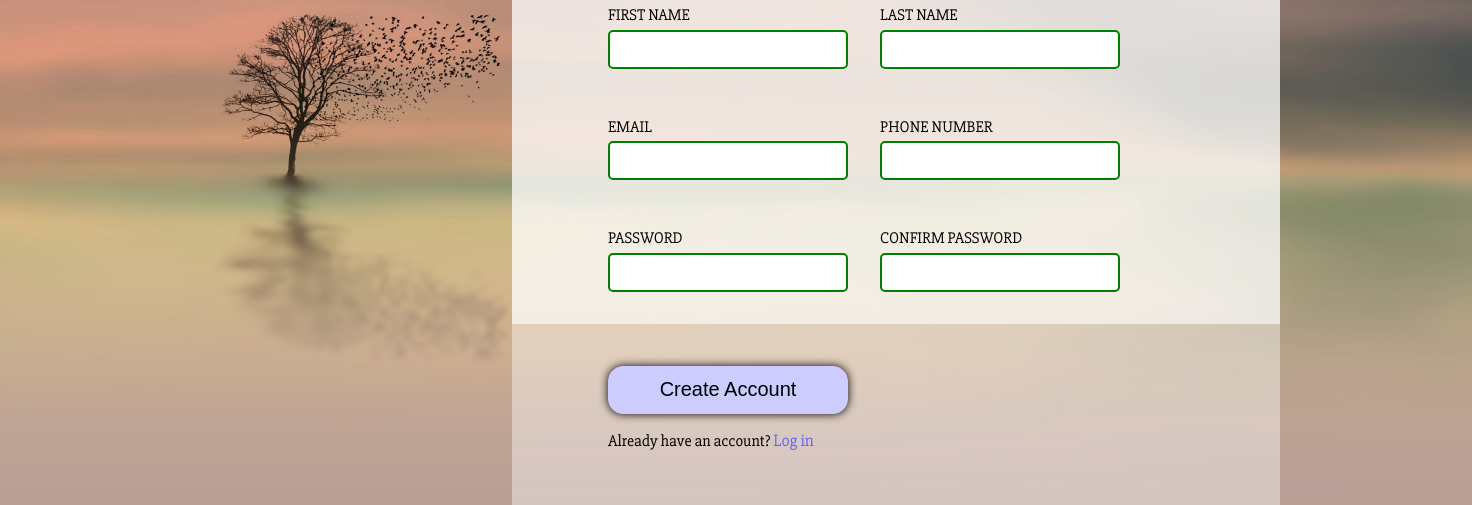
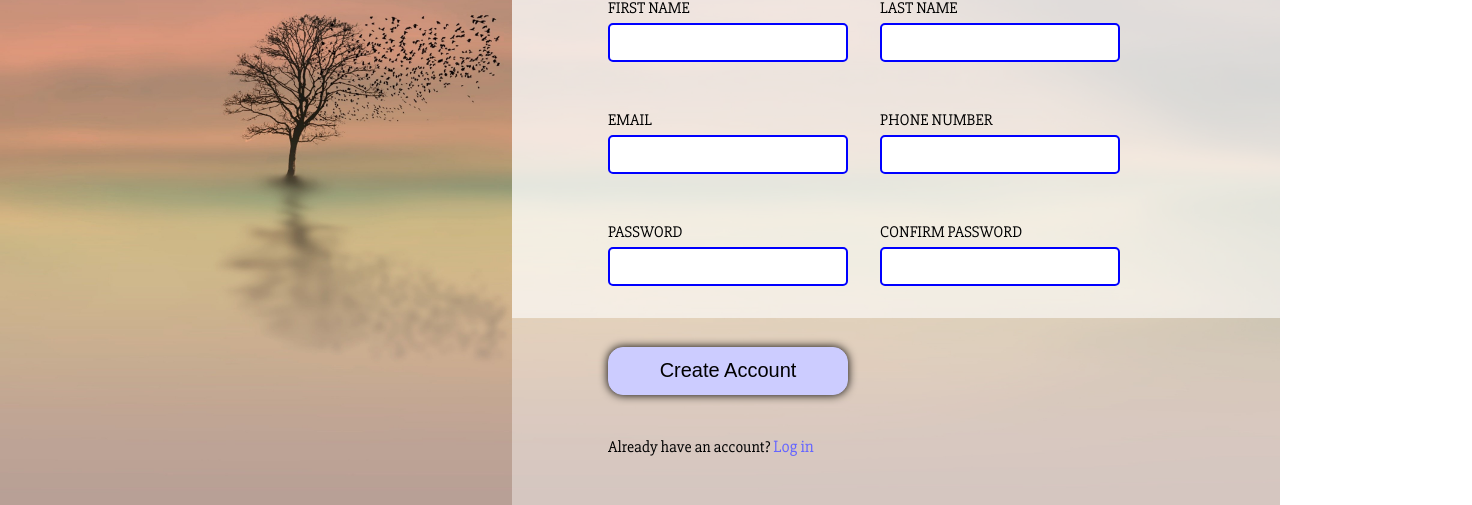
Before and after one commit to DragicevicS/form, a plain HTML site: page index.html in a window 1280 px wide. Shown: the part 295-800 px from the top of the page, 1472 px wide, since content can reach past the window. Drawn offline with Linux system fonts and the light colour scheme; a web font is replaced by a local one.

Commit message:
Finish project

```diff
--- /dev/null
+++ b/confirm.js
@@ -0,0 +1,15 @@
+const pass = document.querySelector('#password');
+const conPass = document.querySelector('#confirm-password');
+const error = document.querySelector('.error');
+
+conPass.addEventListener('keyup', () => {
+  if (pass.value !== conPass.value) {
+    error.textContent = "* Passwords do not match";
+    pass.style.border = "solid 2px red";
+    conPass.style.border = "solid 2px red";
+  } else {
+    error.textContent = '';
+    pass.style.border = "solid 2px green";
+    conPass.style.border = "solid 2px green";
+  };
+});
--- a/index.html
+++ b/index.html
@@ -6,52 +6,52 @@
   <meta name="viewport" content="width=device-width, initial-scale=1.0">
   <title>Sign-up form</title>
   <link rel="stylesheet" href="style.css">
+  <script src="confirm.js" defer></script>
 </head>
 <body>
   <div class="logo-cont">
     <img src="images/icon.png" alt="">
-    <h1>NICE LOGO</h1>
+    <h1>NICE LOGO&trade;</h1>
   </div>
   <div class="form-cont">
     <div class="text">
       <h2>This is not a real online service! You know you need something like this in your life to help you realize your deepest dreams. Sing up <em>now</em> to get started.</h2>
       <h2>You <em>know</em> you want to.</h2>
     </div>
-    <div class="form">
-      <form action="#" method="post">
+    <form action="#" onsubmit="console.log('submitted')">
+      <div class="form">
         <fieldset>
-          <legend>Let's do this!</legend>
+          <legend><b>Let's do this!</b></legend>
           <div>
           <label for="first-name">FIRST NAME</label><br>
-          <input type="text" name="first-name" id="first-name">
+          <input type="text" name="first-name" id="first-name" required>
           </div>
           <div>
             <label for="last-name">LAST NAME</label><br>
-            <input type="text" name="last-name" id="last-name">
+            <input type="text" name="last-name" id="last-name" required>
           </div>
           <div>
             <label for="email">EMAIL</label><br>
-            <input type="email" name="email" id="email">
+            <input type="email" name="email" id="email" required>
           </div>
           <div>
             <label for="phone-number">PHONE NUMBER</label><br>
-            <input type="tel" name="phone-number" id="phone-number">
+            <input type="tel" name="phone-number" id="phone-number" required>
           </div>
           <div>
             <label for="password">PASSWORD</label><br>
-            <input type="password" name="password" id="password"><br>
+            <input type="password" name="password" id="password" required><br>
           </div>
           <div>
             <label for="confirm-password">CONFIRM PASSWORD</label><br>
-            <input type="password" name="confirm-password" id="confirm-password"><br>
-            <label></label>
+            <input type="password" name="confirm-password" id="confirm-password" required><br>
+            <span class="error"></span>
           </div>
-
         </fieldset>
-      </form>
-    </div>
-    <div class="submit">
-      <button type="submit">Create Account</button>
+      </div>
+      <input type="submit" name="submit" id="submit" value="Create Account">
+    </form>
+    <div class="login">
       <p>Already have an account? <a href="#">Log in</a></p>
     </div>
   </div>
--- a/style.css
+++ b/style.css
@@ -48,6 +48,12 @@ body {
   padding: 0 6rem;
 }
 
+form {
+  display: flex;
+  flex-direction: column;
+  gap: 1.5rem;
+}
+
 .form {
   display: flex;
   background-color: rgb(255,255,255, 0.6);
@@ -59,7 +65,7 @@ fieldset {
   width: 60rem;
   gap: 2rem;
   border-width: 0;
-  padding: 3.5rem 10rem 1rem 6rem;
+  padding: 3.5rem 8rem 1rem 6rem;
   position: relative;
 }
 
@@ -81,7 +87,7 @@ input:valid {
 }
 
 input:invalid {
-  border: solid 2px red;
+  border: solid 2px blue;
 }
 
 legend {
@@ -90,14 +96,7 @@ legend {
   top: 10px;
 }
 
-.submit {
-  display: flex;
-  flex-direction: column;
-  gap: 1rem;
-  padding: 0 6rem;
-}
-
-.submit button {
+#submit {
   max-width: 15rem;
   height: 3rem;
   background-color: #ccccff;
@@ -105,18 +104,24 @@ legend {
   border-radius: 15px;
   font-size: 20px;
   box-shadow: 0 0 10px;
+  margin-left: 6rem;
+  margin-bottom: 0;
 }
 
-.submit button:hover {
+#submit:hover {
   border: solid 3px aliceblue;
 }
 
-.submit button:active {
+#submit:active {
   position: relative;
   top: 2px;
 }
 
-.submit a{
+.login {
+  padding: 0 6rem;
+}
+
+.login a{
   text-decoration: none;
   color: #6666ff;
   font-size: 17px;
```
